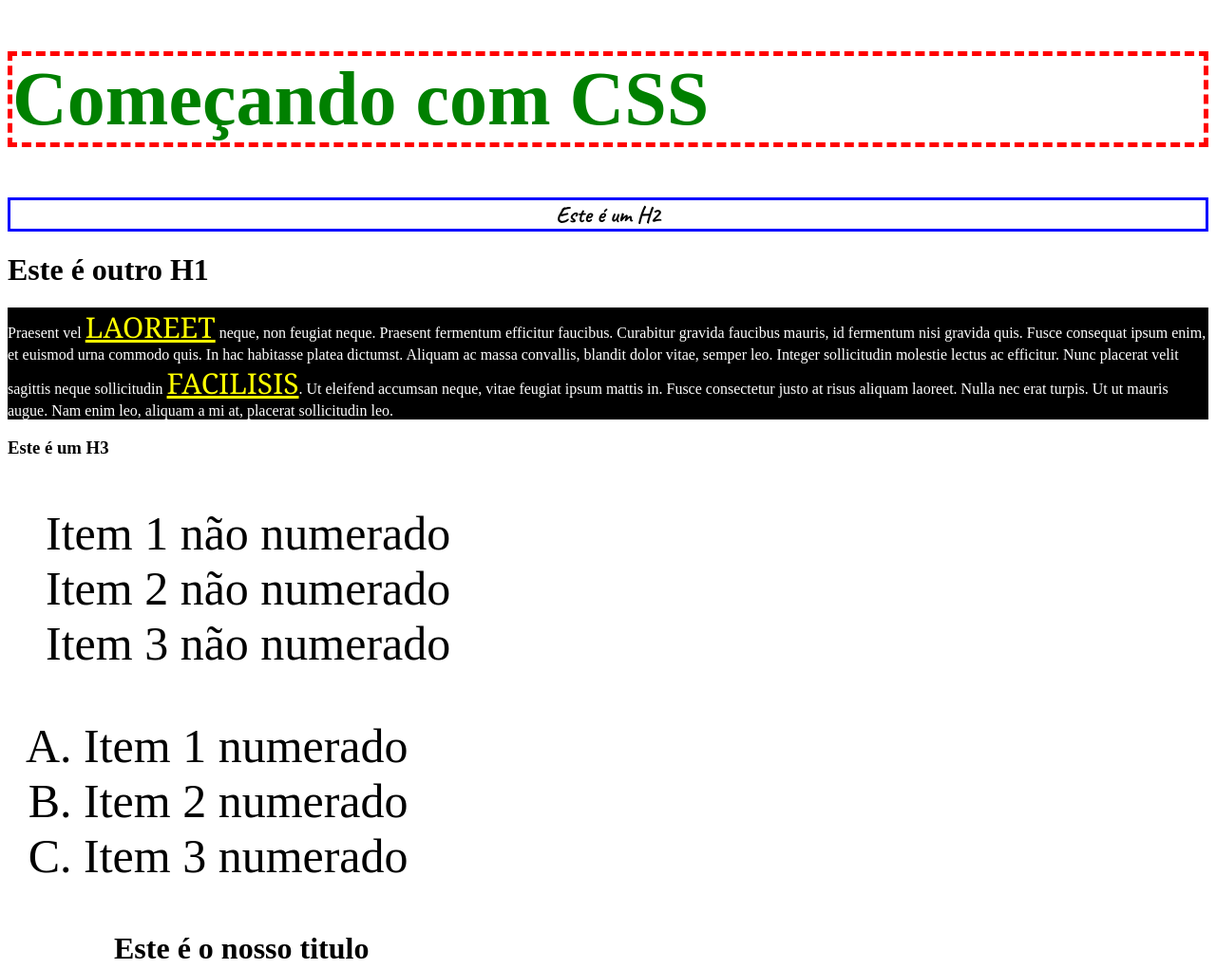
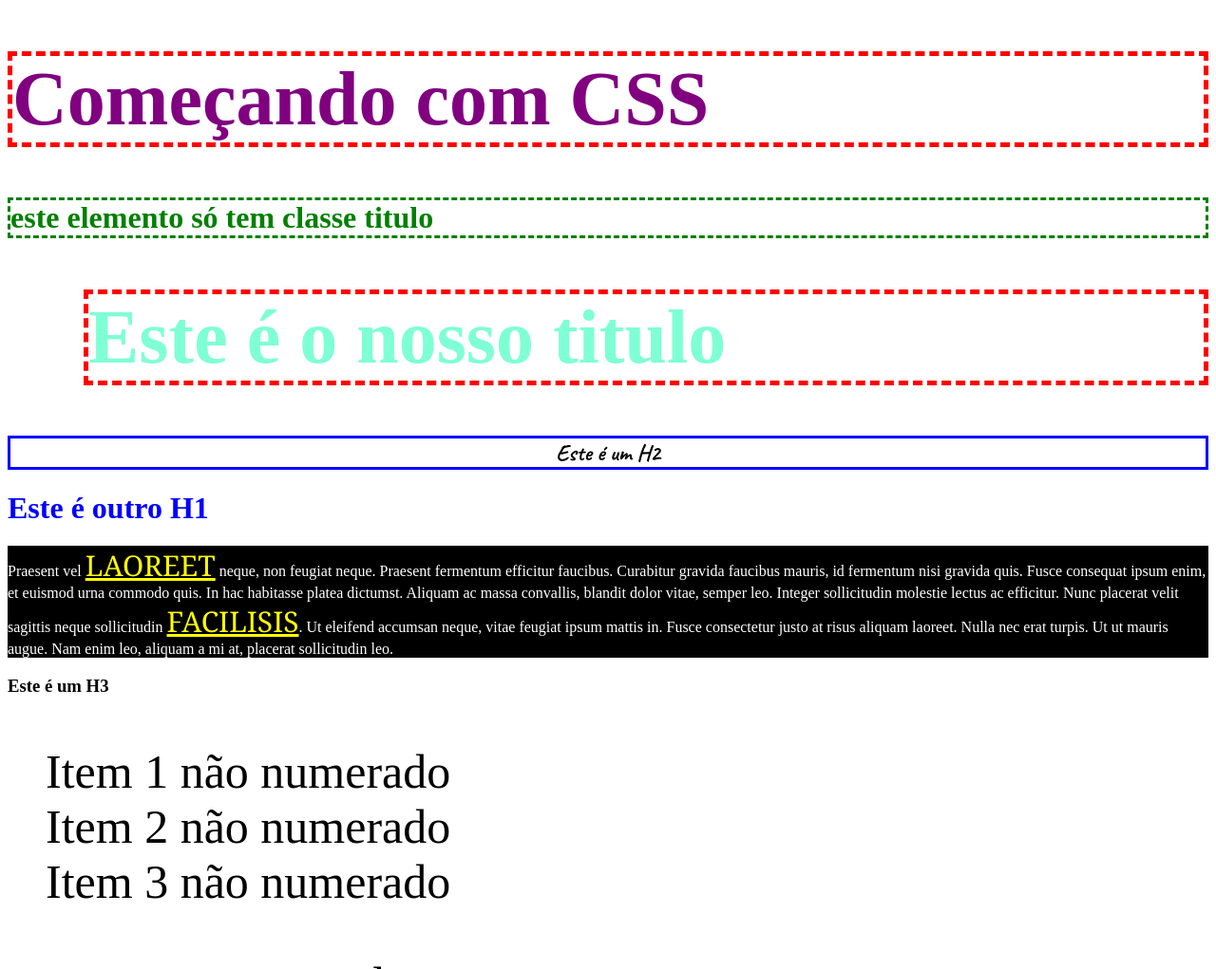
Before and after one commit to CleversonBergmann/css_playground, a plain HTML site: page index.html in a window 1280 px wide. Shown: the top 1021 px of the page at 95% size. Drawn offline with Linux system fonts and the light colour scheme.

Commit message:
Mais exemplos de Especificidade

```diff
--- a/CSS/style.css
+++ b/CSS/style.css
@@ -41,12 +41,38 @@ ol {
 }
 
 /* Explicando cascade e especificidade */
+
+/* 0 - 2 - 0 */
+.titulo.titulo-pagina{
+    color: purple;
+}
+/* 1 - 0 - 0 */
+#titulo-principal {
+    color: aquamarine;
+}
+
+/* 0 - 1 - 0 */
 .titulo-pagina {
     font-size: 5rem;
     border: 5px solid red;
-    color: red
+    color: red;
+    margin-left: 4rem
 }
+/* 0 - 1 - 0 */
 .titulo {
     border-style: dashed;
-    color: green
+    color: green;
+    margin-left: 0rem;
 }
+/*  0 - 0 - 1 */
+h1{
+    color: blue ;
+    /* 1 - 0 - 0 - 1 */
+    /*  color: blue !important; */
+}
+
+/*
+Regra de Especificidade:
+
+0 - 2 - 0
+*/
--- a/index.html
+++ b/index.html
@@ -11,6 +11,8 @@
 </head>
 <body>
     <h1 class="titulo titulo-pagina">Começando com CSS</h1>
+    <h1 class="titulo ">este elemento só tem classe titulo</h1>
+    <h1 id="titulo-principal" class="titulo titulo-pagina">Este é o nosso titulo</h1>
     <h2>Este é um H2</h2>
     <h1>Este é outro H1</h1>
     <p>Praesent vel <span>laoreet</span> neque, non feugiat neque. Praesent fermentum efficitur faucibus. Curabitur gravida faucibus mauris, id fermentum nisi gravida quis. Fusce consequat ipsum enim, et euismod urna commodo quis. In hac habitasse platea dictumst. Aliquam ac massa convallis, blandit dolor vitae, semper leo. Integer sollicitudin molestie lectus ac efficitur. Nunc placerat velit sagittis neque sollicitudin <span>facilisis</span>. Ut eleifend accumsan neque, vitae feugiat ipsum mattis in. Fusce consectetur justo at risus aliquam laoreet. Nulla nec erat turpis. Ut ut mauris augue. Nam enim leo, aliquam a mi at, placerat sollicitudin leo.
@@ -31,7 +33,7 @@
 
 </ol>
 <div class="conteudo">
-    <h1 id="titulo-principal">Este é o nosso titulo</h1>
+
     <p class="principal">
         Duis mattis enim ac ipsum <span class="palavra-destaque">semper</span> . Praesent dignissim, ex sed porttitor pretium, ligula nibh dignissim ligula, ac lacinia mi nunc vitae tortor. Praesent hendrerit neque augue, nec semper lectus vehicula euismod. Vestibulum risus nunc, gravida id quam eu, dapibus pretium ante. Maecenas vitae luctus massa. Vestibulum feugiat pellentesque dui hendrerit feugiat. Aliquam luctus vehicula fringilla. Nunc vestibulum eros a enim elementum pretium. Vivamus congue leo ut cursus tincidunt. Ut et arcu eget libero fermentum lobortis. Praesent elementum vel enim quis pulvinar. Proin ut aliquam dui. Pellentesque habitant morbi tristique senectus et netus et malesuada fames ac turpis egestas. Ut lacinia rutrum tellus, ut sagittis odio molestie ultricies. Morbi id cursus arcu.
     </p>
```
